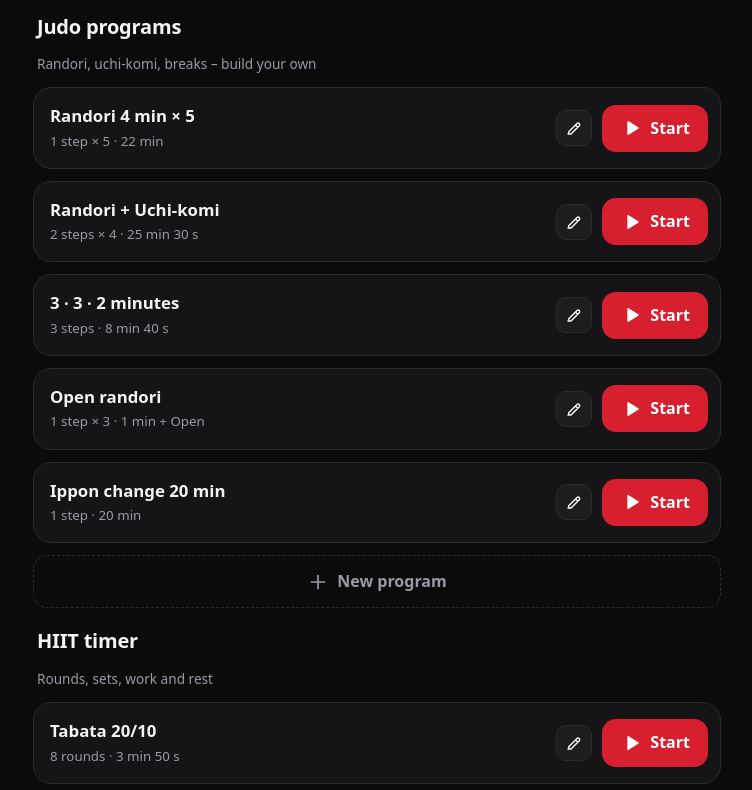
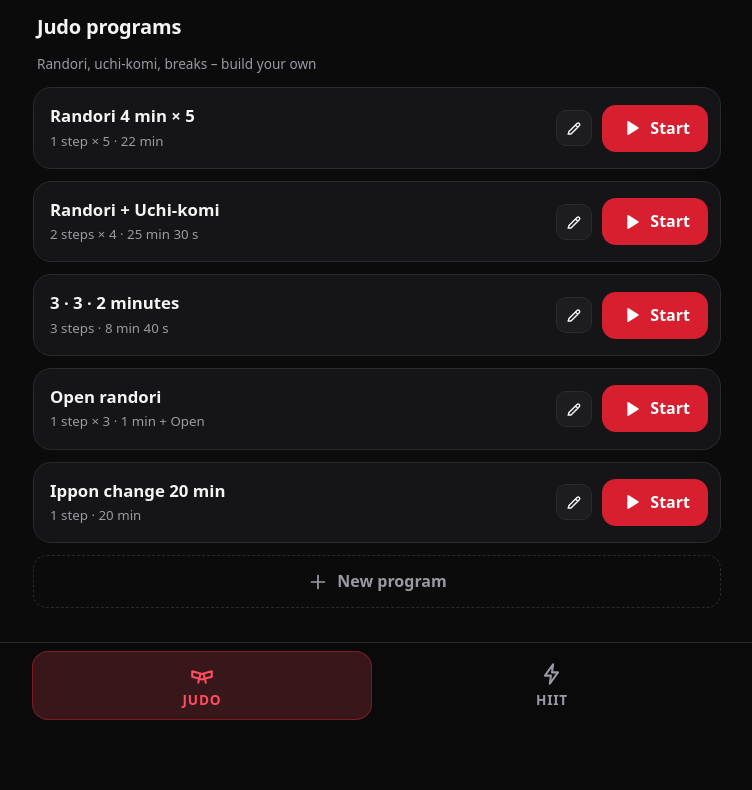
Before and after one commit to faresbadawi/judo-pro-timer, a website with bundled scripts: page index.html in a window 1280 px wide. Shown: the part 70-860 px from the top of the page, without its empty margins (263-1015 px from the left). After the commit the page ends 800 px from the top, so only its background shows below. Built offline with nearby package versions, Linux system fonts and the light colour scheme.

Commit message:
Start mit zwei Tabs unten: Judo und HIIT
Co-Authored-By: Claude Sonnet 5.5 <noreply@anthropic.com>

```diff
--- a/css/style.css
+++ b/css/style.css
@@ -231,9 +231,27 @@ dialog.sheet.closing { animation: sheetOut .18s ease-in forwards; }
 .sheet-head h2 { font-size: 1.15rem; }
 .sheet-body { padding: 4px 20px 16px; overflow-y: auto; }
 .sheet-foot { display: flex; gap: 10px; padding: 12px 20px calc(14px + var(--safe-b)); border-top: 1px solid var(--line); }
-.toast { position: fixed; left: 50%; bottom: calc(26px + var(--safe-b)); transform: translate(-50%, 30px); opacity: 0; background: #26262a; color: #fff; padding: 12px 18px; border-radius: 14px; font-weight: 600; z-index: 60; pointer-events: none; transition: all .3s; max-width: 90%; text-align: center; }
+.toast { position: fixed; left: 50%; bottom: calc(100px + var(--safe-b)); transform: translate(-50%, 30px); opacity: 0; background: #26262a; color: #fff; padding: 12px 18px; border-radius: 14px; font-weight: 600; z-index: 60; pointer-events: none; transition: all .3s; max-width: 90%; text-align: center; }
 .toast.show { opacity: 1; transform: translate(-50%, 0); }
 
 .run-clock.long { font-size: min(21vw, 18dvh); }
 @media (orientation: landscape) and (min-width: 560px) { .run-clock.long { font-size: min(17vw, 32dvh); } }
 .step-open .sub { display: block; font-size: .75rem; font-weight: 500; opacity: .8; }
+
+/* ===== Tabs unten (Judo | HIIT) ===== */
+.page.has-tabs { padding-bottom: calc(96px + var(--safe-b)); }
+.bar-actions { display: flex; gap: 8px; }
+.tabbar {
+  position: fixed; inset-inline: 0; bottom: 0; z-index: 8; display: flex; justify-content: center; gap: 10px;
+  padding: 8px 14px calc(10px + var(--safe-b)); background: color-mix(in srgb, var(--bg) 88%, transparent);
+  backdrop-filter: blur(16px); -webkit-backdrop-filter: blur(16px); border-top: 1px solid var(--line);
+}
+.tab {
+  flex: 1; max-width: 340px; display: flex; flex-direction: column; align-items: center; justify-content: center; gap: 3px;
+  padding: 9px 8px; border-radius: 16px; border: 1px solid transparent; background: transparent; color: var(--muted); font-weight: 800; font-size: .85rem; letter-spacing: .06em; text-transform: uppercase;
+  transition: all .2s;
+}
+.tab .ico { width: 26px; height: 26px; }
+.tab.active { background: color-mix(in srgb, var(--accent) 18%, var(--panel)); color: var(--accent-2); border-color: color-mix(in srgb, var(--accent) 45%, transparent); }
+[dir=rtl] .tab { text-transform: none; font-size: .95rem; }
+body.on-run .tabbar { display: none; }
--- a/js/app.js
+++ b/js/app.js
@@ -24,11 +24,12 @@ function route() {
   currentCleanup?.(); currentCleanup = null;
   let view;
   if (kind === 'program') view = programEditor(id || 'new');
-  else if (kind === 'hiit') view = hiitEditor(id || 'new');
-  else if (kind === 'run') view = hasSession() ? runView() : homeView();
+  else if (kind === 'hiit' && id) view = hiitEditor(id);
+  else if (kind === 'hiit') view = homeView('hiit');
+  else if (kind === 'run') view = hasSession() ? runView() : homeView('judo');
   else if (kind === 'history') view = historyView();
   else if (kind === 'settings') view = settingsView();
-  else view = homeView();
+  else view = homeView('judo');
   if (kind === 'run' && !hasSession()) { location.replace('#/'); return; }
   document.body.classList.toggle('on-run', kind === 'run');
   fill(app, view);
--- a/js/lang/ar.js
+++ b/js/lang/ar.js
@@ -13,6 +13,7 @@ export default {
   'aria.up': 'تحريك للأعلى', 'aria.down': 'تحريك للأسفل',
   'err.empty': 'هذا البرنامج لا يحتوي على مراحل.', 'err.invalid': 'تحقق من المدخلات (المدة والأعداد).',
 
+  'tab.judo': 'جودو', 'tab.hiit': 'HIIT',
   'home.tagline': 'مؤقّت المدرّب', 'home.running': 'قيد التشغيل الآن',
   'home.programs': 'برامج الجودو', 'home.programsSub': 'راندوري، أوتشي كومي، فترات راحة – ركّبها كما تشاء',
   'home.newProgram': 'برنامج جديد', 'home.hiit': 'مؤقّت HIIT', 'home.hiitSub': 'جولات ومجموعات وعمل وراحة',
--- a/js/lang/de.js
+++ b/js/lang/de.js
@@ -11,6 +11,7 @@ export default {
   'aria.up': 'Nach oben', 'aria.down': 'Nach unten',
   'err.empty': 'Das Programm hat keine Phasen.', 'err.invalid': 'Bitte prüfe die Eingaben (Dauer, Anzahl).',
 
+  'tab.judo': 'Judo', 'tab.hiit': 'HIIT',
   'home.tagline': 'Trainer-Timer', 'home.running': 'Läuft gerade',
   'home.programs': 'Judo-Programme', 'home.programsSub': 'Randori, Uchi-komi, Pausen – frei zusammenstellen',
   'home.newProgram': 'Neues Programm', 'home.hiit': 'HIIT-Timer', 'home.hiitSub': 'Runden, Sets, Arbeit und Pause',
--- a/js/lang/en.js
+++ b/js/lang/en.js
@@ -11,6 +11,7 @@ export default {
   'aria.up': 'Move up', 'aria.down': 'Move down',
   'err.empty': 'This program has no phases.', 'err.invalid': 'Please check the entries (duration, counts).',
 
+  'tab.judo': 'Judo', 'tab.hiit': 'HIIT',
   'home.tagline': 'Coach timer', 'home.running': 'Running now',
   'home.programs': 'Judo programs', 'home.programsSub': 'Randori, uchi-komi, breaks – build your own',
   'home.newProgram': 'New program', 'home.hiit': 'HIIT timer', 'home.hiitSub': 'Rounds, sets, work and rest',
--- a/js/views.js
+++ b/js/views.js
@@ -37,28 +37,23 @@ export async function launch(item) {
   if (ok) go('#/run'); else toast(t('err.empty'));
 }
 
-export function homeView() {
-  const programs = store.items('program'); const hiits = store.items('hiit');
+// Start mit zwei Tabs unten: Judo-Programme | HIIT-Timer
+export function homeView(tab = 'judo') {
   const live = sess.isLive();
-  return h('div', { class: 'page home' },
+  const isHiit = tab === 'hiit';
+  const list = store.items(isHiit ? 'hiit' : 'program');
+  const tabBtn = (key, ic, label, hash) => h('button', { type: 'button', class: 'tab' + (tab === key ? ' active' : ''), 'aria-current': tab === key ? 'page' : null, onclick: () => go(hash) }, icon(ic), h('span', {}, label));
+  return h('div', { class: 'page home has-tabs' },
     h('header', { class: 'brand-bar' },
       h('div', { class: 'brand' }, h('span', { class: 'mark' }, icon('belt')), h('div', {}, h('b', {}, 'JUDO PRO TIMER'), h('small', {}, t('home.tagline')))),
-      iconBtn('gear', t('set.title'), () => go('#/settings'))),
+      h('div', { class: 'bar-actions' }, iconBtn('history', t('hist.title'), () => go('#/history')), iconBtn('gear', t('set.title'), () => go('#/settings')))),
     live ? h('button', { type: 'button', class: 'live-banner', onclick: () => go('#/run') }, icon('timer'), h('span', {}, `${t('home.running')}: ${store.itemName(sess.session.item)}`), icon('next', 'flip')) : null,
-
-    h('section', {},
-      h('div', { class: 'sec-head' }, h('div', {}, h('h2', {}, t('home.programs')), h('p', { class: 'muted small' }, t('home.programsSub')))),
-      programs.map(itemCard),
-      h('button', { type: 'button', class: 'btn add', onclick: () => go('#/program/new') }, icon('plus'), t('home.newProgram'))),
-
-    h('section', {},
-      h('div', { class: 'sec-head' }, h('div', {}, h('h2', {}, t('home.hiit')), h('p', { class: 'muted small' }, t('home.hiitSub')))),
-      hiits.map(itemCard),
-      h('button', { type: 'button', class: 'btn add', onclick: () => go('#/hiit/new') }, icon('plus'), t('home.newHiit'))),
-
-    h('div', { class: 'foot-links' },
-      h('button', { type: 'button', class: 'link', onclick: () => go('#/history') }, icon('history'), t('hist.title')),
-      h('button', { type: 'button', class: 'link', onclick: () => go('#/settings') }, icon('gear'), t('set.title'))));
+    h('div', { class: 'sec-head' }, h('h2', {}, t(isHiit ? 'home.hiit' : 'home.programs')), h('p', { class: 'muted small' }, t(isHiit ? 'home.hiitSub' : 'home.programsSub'))),
+    list.map(itemCard),
+    h('button', { type: 'button', class: 'btn add', onclick: () => go(isHiit ? '#/hiit/new' : '#/program/new') }, icon('plus'), t(isHiit ? 'home.newHiit' : 'home.newProgram')),
+    h('nav', { class: 'tabbar', 'aria-label': t('app.title') },
+      tabBtn('judo', 'belt', t('tab.judo'), '#/'),
+      tabBtn('hiit', 'bolt', t('tab.hiit'), '#/hiit')));
 }
 
 /* =============== Editor: Judo-Programm =============== */
@@ -179,7 +174,7 @@ export function hiitEditor(id) {
   };
   drawEx(); updateSummary();
   return h('div', { class: 'page editor' },
-    topBar(existing ? t('he.edit') : t('he.new')),
+    topBar(existing ? t('he.edit') : t('he.new'), '#/hiit'),
     h('label', { class: 'field' }, h('span', {}, t('pe.name')), h('input', { type: 'text', value: d.name, maxlength: 40, placeholder: t('he.namePh'), oninput: (e) => { d.name = e.target.value; } })),
     h('div', { class: 'card' }, row(t('pe.warmup'), durationField({ value: d.warmup, min: 0, step: 15, label: t('pe.warmup'), onChange: (v) => { d.warmup = v; updateSummary(); } }))),
     h('h3', { class: 'sec-title' }, t('he.exercises')), exBox,
@@ -192,15 +187,16 @@ export function hiitEditor(id) {
       row(t('he.sets'), counter({ value: d.sets, min: 1, max: 99, unit: '×', label: t('he.sets'), onChange: (v) => { d.sets = v; updateSummary(); } })),
       row(t('he.setRest'), durationField({ value: d.setRest, min: 0, step: 5, label: t('he.setRest'), onChange: (v) => { d.setRest = v; updateSummary(); } })),
       row(t('pe.cooldown'), durationField({ value: d.cooldown, min: 0, step: 15, label: t('pe.cooldown'), onChange: (v) => { d.cooldown = v; updateSummary(); } }))),
-    existing ? h('button', { type: 'button', class: 'btn danger ghost', onclick: async () => { if (await confirmDialog(t('common.deleteConfirm', { name: store.itemName(existing) }))) { store.removeItem(existing.id); go('#/'); } } }, icon('trash'), t('common.delete')) : null,
+    existing ? h('button', { type: 'button', class: 'btn danger ghost', onclick: async () => { if (await confirmDialog(t('common.deleteConfirm', { name: store.itemName(existing) }))) { store.removeItem(existing.id); go('#/hiit'); } } }, icon('trash'), t('common.delete')) : null,
     h('div', { class: 'spacer' }),
     stickyBar(sumEl, [
-      h('button', { type: 'button', class: 'btn', onclick: () => { if (save()) { toast(t('common.saved')); go('#/'); } } }, icon('check'), t('common.save')),
+      h('button', { type: 'button', class: 'btn', onclick: () => { if (save()) { toast(t('common.saved')); go('#/hiit'); } } }, icon('check'), t('common.save')),
       h('button', { type: 'button', class: 'btn primary', onclick: () => { const it = save(); if (it) launch(it); } }, icon('play'), t('common.start'))]));
 }
 
 /* =============== Lauf-Bildschirm =============== */
 
+const backHash = () => (sess.session.item?.kind === 'hiit' ? '#/hiit' : '#/');
 const PHASE_CLASS = { warmup: 'warm', work: 'work', rest: 'rest', extra: 'rest', setrest: 'rest', cooldown: 'warm' };
 
 export function runView() {
@@ -258,7 +254,8 @@ export function runView() {
   const askStop = async () => {
     const live = sess.isLive();
     if (live) { const wasRunning = r.state === 'running'; if (wasRunning) sess.pause(); const ok = await confirmDialog(t('run.stopText'), { ok: t('run.stop'), title: t('run.stopTitle') }); if (!ok) { if (wasRunning) sess.resume(); return; } }
-    sess.stopSession(true); go('#/');
+    const back = backHash();
+    sess.stopSession(true); go(back);
   };
   const fs = () => { if (document.fullscreenElement) document.exitFullscreen(); else document.documentElement.requestFullscreen?.().catch(() => {}); };
   const small = (label, fn, ic) => h('button', { type: 'button', class: 'sbtn', onclick: fn }, ic ? icon(ic) : null, label);
@@ -267,7 +264,7 @@ export function runView() {
     h('header', { class: 'run-top' },
       iconBtn('close', t('run.stop'), askStop, 'flat'),
       h('div', { class: 'run-title' }, store.itemName(sess.session.item)),
-      h('div', { class: 'run-top-r' }, iconBtn('expand', t('run.fullscreen'), fs, 'flat'), iconBtn('down', t('run.minimize'), () => go('#/'), 'flat'))),
+      h('div', { class: 'run-top-r' }, iconBtn('expand', t('run.fullscreen'), fs, 'flat'), iconBtn('down', t('run.minimize'), () => go(backHash()), 'flat'))),
     h('div', { class: 'run-bar' }, el.bar),
     h('div', { class: 'run-main', onclick: () => sess.toggle() }, el.phase, el.label, el.clock, el.meta, el.next),
     h('div', { class: 'run-side' },
--- a/sw.js
+++ b/sw.js
@@ -1,7 +1,7 @@
 // Service Worker: legt alle App-Dateien beim ersten Besuch im Cache ab -> komplett offline nutzbar.
 // Die Liste wird von `node tools/update-sw.mjs` erzeugt (vor jedem Veröffentlichen ausführen).
 /* BEGIN GENERATED */
-const CACHE = 'judo-83c2632cf7';
+const CACHE = 'judo-0f91401311';
 const FILES = [
   "./",
   "./audio/voice/ar/finish.mp3",
```
